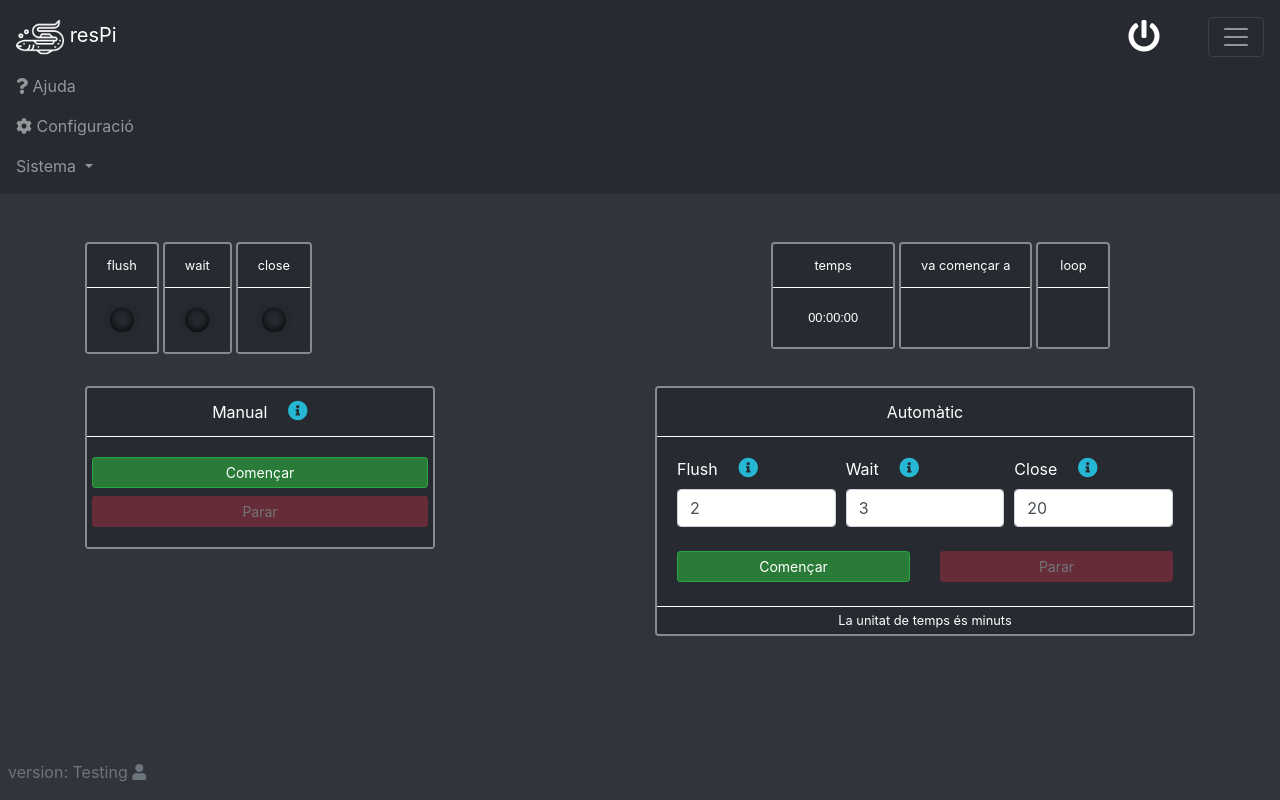
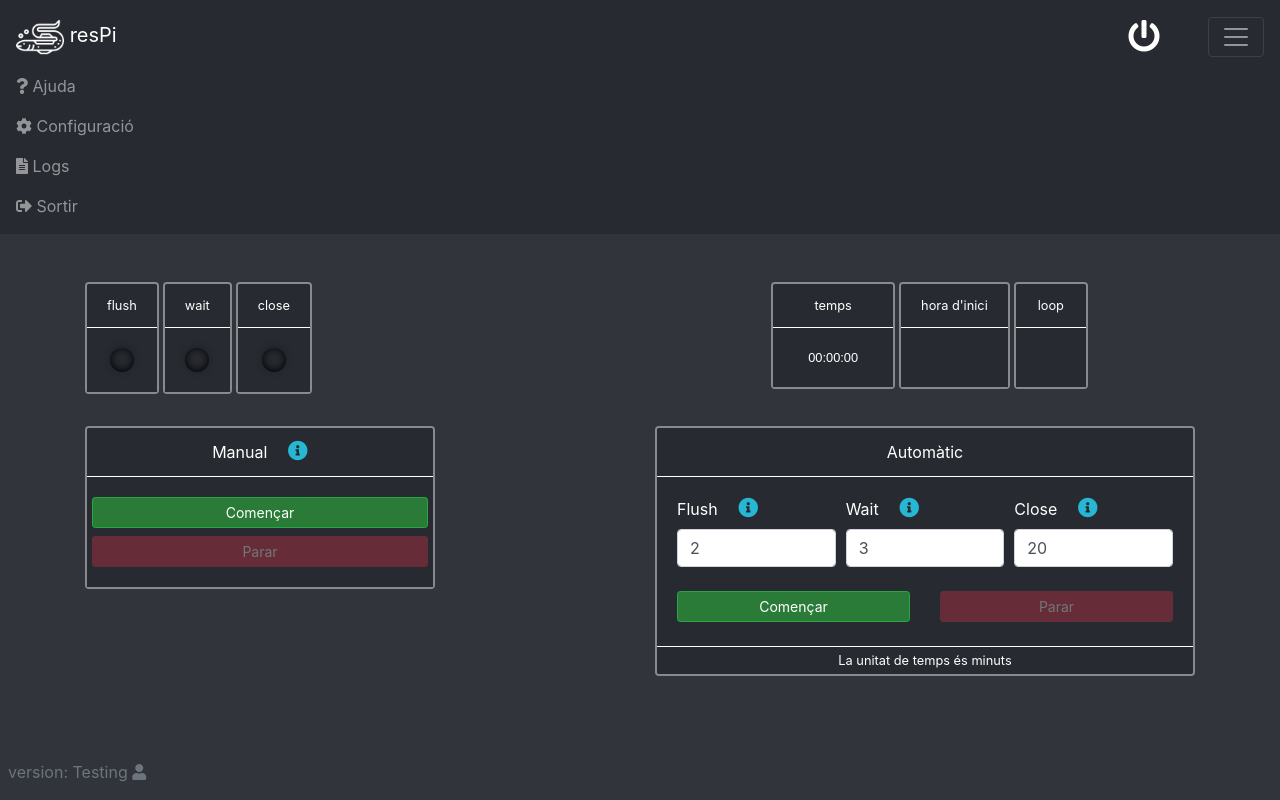
Before and after one commit to fullonic/resPi, a Flask app: page /respi in a window 1280 px wide, after a click that opens the changed part. Run offline with Flask 2, Linux system fonts and the light colour scheme; the visitor is signed in with stand-in values (Sample User, id 1); parts of the project's set-up code (start-up, migrations or seed data) failed here and were passed over; some libraries are stand-ins or nearby versions.

Commit message:
Improve UI
Create modal for logs and remove logs main template
Remove sistem sub nav bar
Remove logs route
Improve some catalan
Dynamic change of temps cell

```diff
--- a/app.py
+++ b/app.py
@@ -204,7 +204,9 @@ def switch_off():
     if GPIO:
         GPIO.output(PUMP_GPIO, GPIO.LOW)  # off
 
-    cache.set_many((("cycle_ends_in", None), ("next_cycle_at", None), ("running", False)))
+    cache.set_many(
+        (("cycle_ends_in", None), ("next_cycle_at", None), ("running", False))
+    )
     run_mode = "automatic" if cache.get("run_auto") else "manual"  # only for logging
     logger.warning(f"Bomba OFF |  Mode: {run_mode}")
 
@@ -322,7 +324,10 @@ def respi():
         if request.form.get("manual", False):  # MUST BE CHECK IF CAN BE elif and not if
             if request.form["manual"] == "start_manual":
                 cache.set_many(
-                    (("started_at", to_js_time(run_type="manual")), ("run_manual", True),)
+                    (
+                        ("started_at", to_js_time(run_type="manual")),
+                        ("run_manual", True),
+                    )
                 )
                 switch_on()
             else:
@@ -340,22 +345,23 @@ def respi():
         wait = cache.get("user_program")["wait"]
         close = cache.get("user_program")["close"]
     config = config_from_file(ROOT)
+    logs = get_logs()
 
-    return render_template("app.html", flush=flush, wait=wait, close=close, config=config)
+    return render_template(
+        "app.html", flush=flush, wait=wait, close=close, config=config, logs=logs
+    )
 
 
 ####################
 # LOGS ROUTES
 ####################
-@app.route("/logs", methods=["GET"])
-def logs():
+def get_logs():
     """Route to see all zip files available to download."""
     logs_folder = glob(f"{app.config['LOGS_FOLDER']}/*.log*")
     # get only the file name and the size of it excluding the path.
     # Create a list of tuples sorted by file name
     logs_folder = sorted([os.path.basename(f) for f in logs_folder])
-    logs = [{"id_": i, "name": file_} for i, file_ in enumerate(logs_folder)]
-    return render_template("logs.html", logs=logs)
+    return [{"id_": i, "name": file_} for i, file_ in enumerate(logs_folder)]
 
 
 @app.route("/read_log/<log>")
--- a/config.json
+++ b/config.json
@@ -1 +1 @@
-{"pump_control_config": {"flush": 2, "wait": 3, "close": 20, "safe_fish": true, "pump_was_running": 0}}
+{"pump_control_config": {"flush": 2, "wait": 3, "close": 20, "safe_fish": true, "pump_was_running": 1}}
--- a/scripts/utils.py
+++ b/scripts/utils.py
@@ -18,8 +18,8 @@ import plotly.express as px
 from functools import wraps
 from werkzeug.security import generate_password_hash, check_password_hash  # noqa
 from flask import session, redirect, url_for
+
 SUPPORTED_FILES = {"txt", "xlsx"}
-
 
 
 def _set_time(user_time):
--- a/static/css/style.css
+++ b/static/css/style.css
@@ -1,7 +1,11 @@
-body, .settingsModal, .powerModal {
+body, .settingsModal, .powerModal, .logsModal {
   background-color: #31343A !important;
   color: #FFF !important;
   border: #FFF !important;
+}
+
+.logsModal {
+  padding: 6px !important;
 }
 
 .powerModal a {
--- a/templates/_controllers.html
+++ b/templates/_controllers.html
@@ -30,7 +30,7 @@
   <div class="col-md-5 ml-auto">
     <div class="row chronos">
       <div class="card mr-1 p-0">
-        <div class="card-header text-center small">
+        <div class="card-header text-center small" id="chronos">
           temps
         </div>
         <div class="card-body">
@@ -39,7 +39,7 @@
       </div>
       <div class="card mr-1">
         <div class="card-header text-center small">
-          va començar a
+          hora d'inici
         </div>
         <div class="card-body">
           <div class="col-md small" id="auto_run_since"></div>
--- /dev/null
+++ b/templates/_logs.html
@@ -0,0 +1,14 @@
+<table class="table table-striped table-dark mt-4">
+  <thead>
+    <tr>
+      <th scope="col">#</th>
+      <th scope="col">Name</th>
+      <th scope="col">File</th>
+    </tr>
+  </thead>
+  <tbody>
+    {% for log in logs %}
+    {% include "_log_list.html" %}
+    {% endfor %}
+  </tbody>
+</table>
--- a/templates/_settings_modal.html
+++ b/templates/_settings_modal.html
@@ -3,21 +3,21 @@
   <div class="card mt-3">
     <div class="card-header">
       <div class="row">
-        <div class="col-md-10">Pump control</div>
+        <div class="col-md-10">Control Bomba Temps</div>
       </div>
     </div>
     <div class="card-body">
       <div class="form-row">
         <div class="form-group col-md">
-          <label for="flush">'Flush' time</label>
+          <label for="flush">'Flush</label>
           <input type="number" min="0" value="{{ config.pump_control_config.flush }}" name="flush" class="form-control" id="flush" placeholder="Flush time in minutes" required>
         </div>
         <div class="form-group col-md">
-          <label for="wait">'Wait' time</label>
+          <label for="wait">'Wait</label>
           <input type="number" min="0" value="{{ config.pump_control_config.wait }}" name="wait" class="form-control" id="wait" placeholder="Wait time in minutes" required>
         </div>
         <div class="form-group col-md">
-          <label for="close">'Close' time</label>
+          <label for="close">'Close</label>
           <input type="number" min="0" value="{{ config.pump_control_config.close }}" name="close" class="form-control" id="close" placeholder="Close time in minutes" required>
         </div>
         <div class="form-group col-md">
--- a/templates/app.html
+++ b/templates/app.html
@@ -89,6 +89,17 @@
     </div>
   </div>
 </div>
+<!-- Settings Modal -->
+<div class="modal" id="logsModal" tabindex="-1" role="dialog">
+  <div class="modal-dialog" role="document">
+    <div class="modal-content">
+      <div class="modal-body logsModal">
+        {% include "_logs.html" %}
+      </div>
+    </div>
+  </div>
+</div>
+</div>
 {% endblock %}
 
 {% block scripts %}
--- a/templates/base.html
+++ b/templates/base.html
@@ -76,11 +76,13 @@
     }
 
     function runningAuto() {
-      blockStart()
+      $("#chronos").text("temps restant");
+      blockStart();
       $("#stop_manual").addClass("deactivated")
     }
 
     function runningManual() {
+      $("#chronos").text("temps acumulat");
       blockStart();
       ledGreen();
       $("#stop_auto").addClass("deactivated")
--- a/templates/navbar.html
+++ b/templates/navbar.html
@@ -12,20 +12,14 @@
       <li class="nav-item">
         <a class="nav-link" href="#"><i class="fas fa-question"></i> Ajuda</a>
       </li>
-      <!-- <li class="nav-item">
-        <a class="nav-link" href="{{ url_for('settings') }}"><i class="fas fa-cog"></i> Configuració</a>
-      </li> -->
       <li class="nav-item">
         <a class="nav-link" href="#" data-toggle="modal" data-target="#settingsModal"><i class="fas fa-cog"></i> Configuració</a>
       </li>
-      <li class="nav-item dropdown">
-        <a class="nav-link dropdown-toggle" href="#" id="navbarDropdown" role="button" data-toggle="dropdown" aria-haspopup="true" aria-expanded="false">
-          Sistema
-        </a>
-        <div class="dropdown-menu" aria-labelledby="navbarDropdown">
-          <a class="dropdown-item" href="{{ url_for('logs') }}"><i class="fas fa-file-alt"></i> Logs</a>
-          <a class="dropdown-item" href="{{ url_for('logout') }}"><i class="fas fa-sign-out-alt"></i> Sortir</a>
-        </div>
+      <li class="nav-item">
+        <a class="nav-link" href="#" data-toggle="modal" data-target="#logsModal"><i class="fas fa-file-alt"></i> Logs</a>
+      </li>
+      <li class="nav-item">
+        <a class="nav-link" href="{{ url_for('logout') }}"><i class="fas fa-sign-out-alt"></i> Sortir</a>
       </li>
     </ul>
   </div>
@@ -49,9 +43,6 @@
           </div>
         </div>
       </div>
-      <!-- <div class="modal-footer">
-        <a type="button" class="btn btn-secondary" data-dismiss="modal"><i class="fas fa-times"></i></a>
-      </div> -->
     </div>
   </div>
 </div>
```
Also changed, not shown: scripts/test_config.py (+7 -4 lines), templates/logs.html (deleted, +0 -23 lines), tests/test.py (+5 -1 lines).
